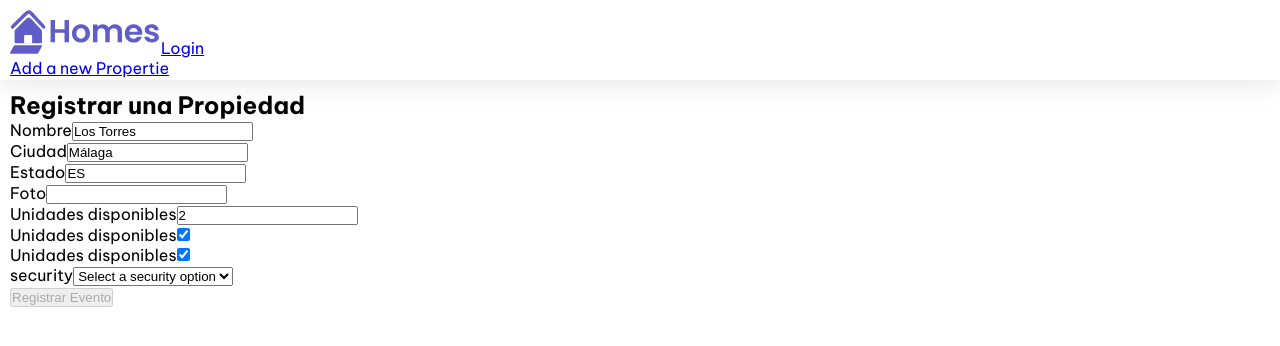
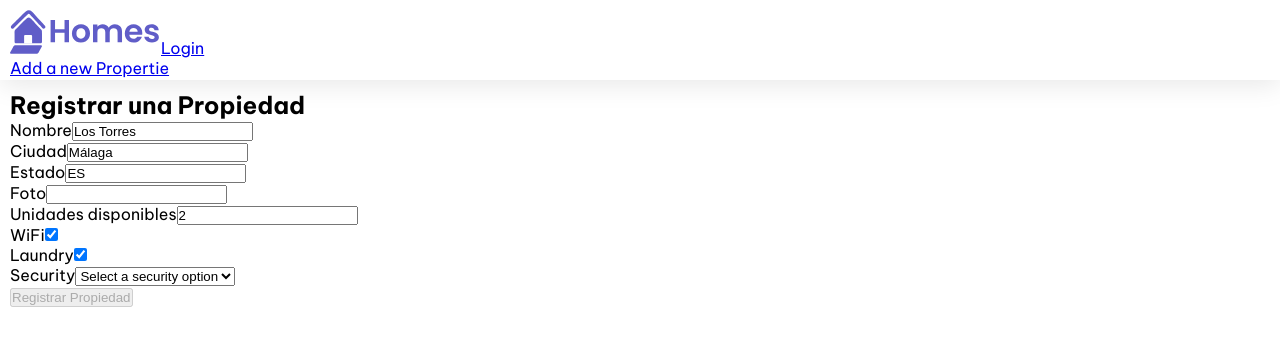
Before and after one commit to zrivrio/AppHouse-DWELC, an Angular app: page /form in a window 1280 px wide. Shown: the top 346 px of the page. Built offline with nearby package versions, Linux system fonts and the light colour scheme; data requests are answered from the project's data file.

Commit message:
añade correctamente

```diff
--- a/db.json
+++ b/db.json
@@ -1,124 +1,189 @@
 {
   "locations": [
     {
-            "id": 0,
+      "id": "0",
       "name": "Acme Fresh Start Housing",
       "city": "Chicago",
       "state": "IL",
       "photo": "https://angular.dev/assets/images/tutorials/common/bernard-hermant-CLKGGwIBTaY-unsplash.jpg",
       "availableUnits": 4,
       "wifi": true,
-            "security":["alarmas", "camaras"],
+      "security": [
+        "alarmas",
+        "camaras"
+      ],
       "laundry": true,
-            "coordinates": { "latitude": 41.8781, "longitude": -87.6298 }
+      "coordinates": {
+        "latitude": 41.8781,
+        "longitude": -87.6298
+      }
     },
     {
-            "id": 1,
+      "id": "1",
       "name": "A113 Transitional Housing",
       "city": "Santa Monica",
       "state": "CA",
       "photo": "https://angular.dev/assets/images/tutorials/common/brandon-griggs-wR11KBaB86U-unsplash.jpg",
       "availableUnits": 0,
       "wifi": false,
-            "security":["alarmas", "purtas reforzadas"],
+      "security": [
+        "alarmas",
+        "purtas reforzadas"
+      ],
       "laundry": true,
-            "coordinates": { "latitude": 34.0195, "longitude": -118.4912 }
+      "coordinates": {
+        "latitude": 34.0195,
+        "longitude": -118.4912
+      }
     },
     {
-            "id": 2,
+      "id": "2",
       "name": "Warm Beds Housing Support",
       "city": "Juneau",
       "state": "AK",
       "photo": "https://angular.dev/assets/images/tutorials/common/i-do-nothing-but-love-lAyXdl1-Wmc-unsplash.jpg",
       "availableUnits": 1,
       "wifi": false,
-            "security":["detectore de humo", "camaras"],
+      "security": [
+        "detectore de humo",
+        "camaras"
+      ],
       "laundry": false,
-            "coordinates": { "latitude": 58.3019, "longitude": -134.4197 }
+      "coordinates": {
+        "latitude": 58.3019,
+        "longitude": -134.4197
+      }
     },
     {
-            "id": 3,
+      "id": "3",
       "name": "Homesteady Housing",
       "city": "Chicago",
       "state": "IL",
       "photo": "https://angular.dev/assets/images/tutorials/common/ian-macdonald-W8z6aiwfi1E-unsplash.jpg",
       "availableUnits": 1,
       "wifi": true,
-            "security":["camaras"],
+      "security": [
+        "camaras"
+      ],
       "laundry": false,
-            "coordinates": { "latitude": 41.8781, "longitude": -87.6298 }
+      "coordinates": {
+        "latitude": 41.8781,
+        "longitude": -87.6298
+      }
     },
     {
-            "id": 4,
+      "id": "4",
       "name": "Happy Homes Group",
       "city": "Gary",
       "state": "IN",
       "photo": "https://angular.dev/assets/images/tutorials/common/krzysztof-hepner-978RAXoXnH4-unsplash.jpg",
       "availableUnits": 1,
       "wifi": true,
-            "security":["alarmas"],
+      "security": [
+        "alarmas"
+      ],
       "laundry": false,
-            "coordinates": { "latitude": 41.5934, "longitude": -87.3464 }
+      "coordinates": {
+        "latitude": 41.5934,
+        "longitude": -87.3464
+      }
     },
     {
-            "id": 5,
+      "id": "5",
       "name": "Hopeful Apartment Group",
       "city": "Oakland",
       "state": "CA",
       "photo": "https://angular.dev/assets/images/tutorials/common/r-architecture-JvQ0Q5IkeMM-unsplash.jpg",
       "availableUnits": 2,
       "wifi": true,
-            "security":["detectore de humo","camaras"],
+      "security": [
+        "detectore de humo",
+        "camaras"
+      ],
       "laundry": true,
-            "coordinates": { "latitude": 37.8044, "longitude": -122.2711 }
+      "coordinates": {
+        "latitude": 37.8044,
+        "longitude": -122.2711
+      }
     },
     {
-            "id": 6,
+      "id": "6",
       "name": "Seriously Safe Towns",
       "city": "Oakland",
       "state": "CA",
       "photo": "https://angular.dev/assets/images/tutorials/common/phil-hearing-IYfp2Ixe9nM-unsplash.jpg",
       "availableUnits": 5,
       "wifi": true,
-            "security":["camaras"],
+      "security": [
+        "camaras"
+      ],
       "laundry": true,
-            "coordinates": { "latitude": 37.8044, "longitude": -122.2711 }
+      "coordinates": {
+        "latitude": 37.8044,
+        "longitude": -122.2711
+      }
     },
     {
-            "id": 7,
+      "id": "7",
       "name": "Hopeful Housing Solutions",
       "city": "Oakland",
       "state": "CA",
       "photo": "https://angular.dev/assets/images/tutorials/common/r-architecture-GGupkreKwxA-unsplash.jpg",
       "availableUnits": 2,
       "wifi": true,
-            "security":["alarmas"],
+      "security": [
+        "alarmas"
+      ],
       "laundry": true,
-            "coordinates": { "latitude": 37.8044, "longitude": -122.2711 }
+      "coordinates": {
+        "latitude": 37.8044,
+        "longitude": -122.2711
+      }
     },
     {
-            "id": 8,
+      "id": "8",
       "name": "Seriously Safe Towns",
       "city": "Oakland",
       "state": "CA",
       "photo": "https://angular.dev/assets/images/tutorials/common/saru-robert-9rP3mxf8qWI-unsplash.jpg",
       "availableUnits": 10,
       "wifi": false,
-            "security":["alarmas", "camaras", "detectore de humo"],
+      "security": [
+        "alarmas",
+        "camaras",
+        "detectore de humo"
+      ],
       "laundry": false,
-            "coordinates": { "latitude": 37.8044, "longitude": -122.2711 }
+      "coordinates": {
+        "latitude": 37.8044,
+        "longitude": -122.2711
+      }
     },
     {
-            "id": 9,
+      "id": "9",
       "name": "Capital Safe Towns",
       "city": "Portland",
       "state": "OR",
       "photo": "https://angular.dev/assets/images/tutorials/common/webaliser-_TPTXZd9mOo-unsplash.jpg",
       "availableUnits": 6,
       "wifi": true,
-            "security":[],
+      "security": [],
       "laundry": true,
-            "coordinates": { "latitude": 45.5152, "longitude": -122.6784 }
+      "coordinates": {
+        "latitude": 45.5152,
+        "longitude": -122.6784
+      }
+    },
+    {
+      "id": 11,
+      "name": "Los Torres",
+      "city": "Málaga",
+      "state": "ES",
+      "photo": "",
+      "availableUnits": "2",
+      "wifi": "true",
+      "laundry": "false",
+      "security": "camara"
     }
   ]
 }
--- a/package.json
+++ b/package.json
@@ -23,6 +23,7 @@
     "@angular/router": "^19.1.6",
     "@angular/ssr": "^19.1.7",
     "express": "^4.18.2",
+    "leaflet": "^1.9.4",
     "rxjs": "~7.8.0",
     "tslib": "^2.3.0",
     "zone.js": "~0.15.0"
--- a/src/app/app.config.ts
+++ b/src/app/app.config.ts
@@ -2,6 +2,7 @@ import { ApplicationConfig, provideZoneChangeDetection } from '@angular/core';
 import { provideRouter } from '@angular/router';
 import routeConfig from './app.routes';
 import { provideClientHydration, withEventReplay } from '@angular/platform-browser';
+import { provideHttpClient, withFetch } from '@angular/common/http';
 
 export const appConfig: ApplicationConfig = {
   providers: [provideZoneChangeDetection({ eventCoalescing: true }), provideRouter(routeConfig), provideClientHydration(withEventReplay())]
--- a/src/app/components/add-home/add-home.component.html
+++ b/src/app/components/add-home/add-home.component.html
@@ -1,12 +1,12 @@
 <div class="container mt-4">
   <h2>Registrar una Propiedad</h2>
   <form [formGroup]="eventForm" (ngSubmit)="onSubmit()">
-      <!-- Título -->
+    <!-- Name -->
     <div class="mb-3">
       <label for="name" class="form-label">Nombre</label>
-        <input type="text" class="form-control" id="title" formControlName="name" required>
+      <input type="text" class="form-control" id="name" formControlName="name" required>
       <div *ngIf="eventForm.get('name')?.invalid && eventForm.get('name')?.touched" class="text-danger">
-          El título es requerido.
+        El nombre es requerido.
       </div>
     </div>
 
@@ -19,7 +19,7 @@
       </div>
     </div>
 
-      <!-- state -->
+    <!-- State -->
     <div class="mb-3">
       <label for="state" class="form-label">Estado</label>
       <input class="form-control" id="state" formControlName="state" required maxlength="2">
@@ -28,44 +28,49 @@
       </div>
     </div>
 
-      <!-- photo -->
+    <!-- Photo -->
     <div class="mb-3">
       <label for="photo" class="form-label">Foto</label>
       <input class="form-control" id="photo" formControlName="photo">
     </div>
 
-      <!-- availableUnits -->
+    <!-- Available Units -->
     <div class="mb-3">
       <label for="availableUnits" class="form-label">Unidades disponibles</label>
       <input type="text" class="form-control" id="availableUnits" formControlName="availableUnits" required>
       <div *ngIf="eventForm.get('availableUnits')?.invalid && eventForm.get('availableUnits')?.touched" class="text-danger">
-          La unidades disponibles son requeridas.
+        Las unidades disponibles son requeridas.
       </div>
     </div>
 
-      <!-- wifi -->
+    <!-- WiFi -->
     <div class="mb-3">
-        <label for="wifi" class="form-label">Unidades disponibles</label>
-        <input type="checkbox" class="form-control" id="wifi" formControlName="wifi">
+      <label for="wifi" class="form-label">WiFi</label>
+      <input type="checkbox" class="form-check-input" id="wifi" formControlName="wifi">
     </div>
 
-       <!-- laundry -->
+    <!-- Laundry -->
     <div class="mb-3">
-        <label for="laundry" class="form-label">Unidades disponibles</label>
-        <input type="checkbox" class="form-control" id="laundry" formControlName="laundry">
+      <label for="laundry" class="form-label">Laundry</label>
+      <input type="checkbox" class="form-check-input" id="laundry" formControlName="laundry">
     </div>
 
-      <div>
-        <label for="security">security</label>
-        <select id="security" formControlName="security" required>
+    <!-- Security -->
+    <div class="mb-3">
+      <label for="security" class="form-label">Security</label>
+      <select id="security" class="form-control" formControlName="security" required>
         <option value="">Select a security option</option>
         <option value="alarma">Alarma</option>
-          <option value="camara">camara</option>
-          <option value="puertas reforzadas">puertas reforzadas</option>
-          <option value="detectores de humo">detectores de humo</option>
+        <option value="camara">Camara</option>
+        <option value="puertas reforzadas">Puertas reforzadas</option>
+        <option value="detectores de humo">Detectores de humo</option>
       </select>
+      <div *ngIf="eventForm.get('security')?.invalid && eventForm.get('security')?.touched" class="text-danger">
+        Security option is required.
       </div>
-      <!-- Botón de envío -->
-      <button type="submit" class="btn btn-primary" [disabled]="eventForm.invalid">Registrar Evento</button>
+    </div>
+
+    <!-- Submit Button -->
+    <button type="submit" class="btn btn-primary" [disabled]="eventForm.invalid">Registrar Propiedad</button>
   </form>
 </div>
--- a/src/app/components/add-home/add-home.component.ts
+++ b/src/app/components/add-home/add-home.component.ts
@@ -18,9 +18,6 @@ export class AddHomeComponent {
   eventForm: FormGroup;
 
   listaCasas : Housinglocation[] = []
-
-
-
 
   constructor(
     private fb: FormBuilder,
@@ -45,8 +42,7 @@ export class AddHomeComponent {
   onSubmit(): void{
     if(this.eventForm.valid){
       const nuevaCasa: Housinglocation = {
-        id: Number((this.listaCasas[this.listaCasas.length - 1].id)+
-         Number(1) ),
+        id: this.listaCasas.length + 1,
         name : this.eventForm.value.name,
         city: this.eventForm.value.city,
         state: this.eventForm.value.state,
@@ -56,7 +52,11 @@ export class AddHomeComponent {
         laundry: this.eventForm.value.laundry,
         security: this.eventForm.value.security,
       }
-      this.houseService.addEvento(nuevaCasa);
+      this.houseService.addEvento(nuevaCasa).subscribe(
+        () => {
+         console.log(nuevaCasa);
+       }
+      );
       this.eventForm.reset();
     }
   }
--- a/src/main.ts
+++ b/src/main.ts
@@ -2,7 +2,8 @@ import { bootstrapApplication, provideProtractorTestingSupport } from '@angular/
 import {provideRouter} from '@angular/router';
 import { AppComponent } from './app/app.component';
 import routeConfig from './app/app.routes';
+import { provideHttpClient, withFetch } from '@angular/common/http';
 
 bootstrapApplication(AppComponent, {
-  providers: [provideProtractorTestingSupport(), provideRouter(routeConfig)],
+  providers: [provideProtractorTestingSupport(), provideRouter(routeConfig), provideHttpClient(withFetch())],
 }).catch((err) => console.error(err));
```
Also changed, not shown: src/app/services/housing.service.ts (+6 -8 lines), 1 other file (tests, documents, lock files or other folders). Lines whose indentation alone changed are shown as unchanged.
